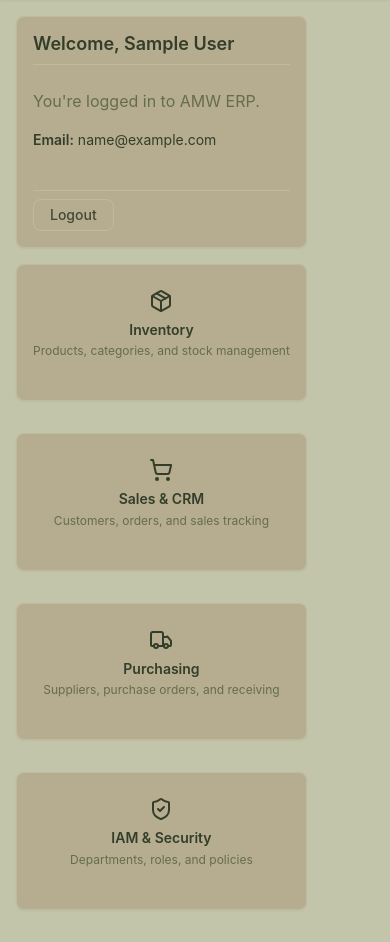
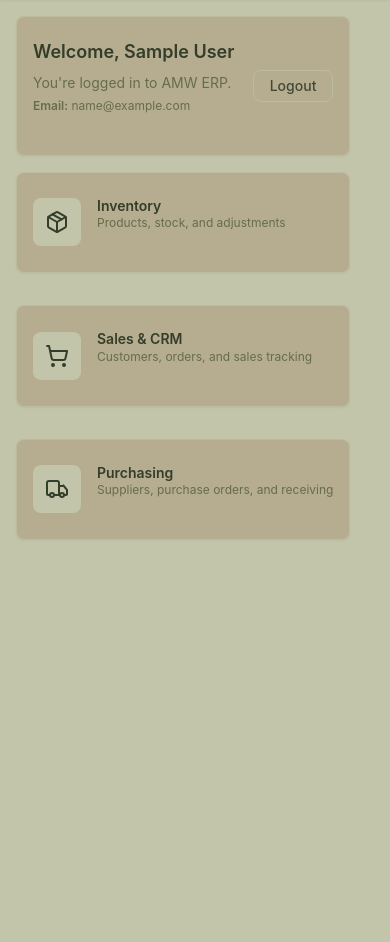
Before and after one commit to AhmadMWaddah/AMW_Django_ERP, a Django app: page /accounts/dashboard/ in a window 390 px wide. Shown: the part 64-1006 px from the top of the page. After the commit the page ends 603 px from the top, so only its background shows below. Run offline with Django 4.2, Linux system fonts and the light colour scheme; the visitor is signed in with stand-in values (Sample User, id 1); some libraries are stand-ins or nearby versions.

Commit message:
[phase-7] Fix: Dashboard layout, sidebar nav, and scroll preservation
Welcome card now landscape full-width at top. Module cards are 2-per-row clickable cards linking to each module. Removed Core Admin, Employee, Departments, Roles, Policies, Categories, Stock Adjustments, and Admin sub-links from sidebar nav. Added sidebar scroll position preservation via sessionStorage. Added responsive CSS to stack cards to 1 column on mobile.

```diff
--- a/core/context_processors.py
+++ b/core/context_processors.py
@@ -52,35 +52,10 @@ def _build_nav_hierarchy():
             "app": "accounts",
         },
         {
-            "title": "Core",
-            "icon": "settings",
-            "children": [
-                {"title": "Admin", "url": "admin:index", "app": "admin"},
-            ],
-        },
-        {
-            "title": "Identity",
-            "icon": "users",
-            "children": [
-                {"title": "Employees", "url": "admin:accounts_employee_changelist", "app": "accounts"},
-            ],
-        },
-        {
-            "title": "IAM",
-            "icon": "shield-check",
-            "children": [
-                {"title": "Departments", "url": "admin:security_department_changelist", "app": "security"},
-                {"title": "Roles", "url": "admin:security_role_changelist", "app": "security"},
-                {"title": "Policies", "url": "admin:security_policy_changelist", "app": "security"},
-            ],
-        },
-        {
             "title": "Inventory",
             "icon": "package",
             "children": [
                 {"title": "Products", "url": "Inventory:ProductList", "app": "inventory"},
-                {"title": "Stock Adjustments", "url": "admin:inventory_stockadjustment_changelist", "app": "inventory"},
-                {"title": "Categories", "url": "admin:inventory_category_changelist", "app": "inventory"},
             ],
         },
         {
@@ -89,8 +64,6 @@ def _build_nav_hierarchy():
             "children": [
                 {"title": "Customers", "url": "Sales:CustomerList", "app": "sales"},
                 {"title": "Sales Orders", "url": "Sales:OrderList", "app": "sales"},
-                {"title": "Admin: Customers", "url": "admin:sales_customer_changelist", "app": "sales"},
-                {"title": "Admin: Orders", "url": "admin:sales_salesorder_changelist", "app": "sales"},
             ],
         },
         {
@@ -99,8 +72,13 @@ def _build_nav_hierarchy():
             "children": [
                 {"title": "Suppliers", "url": "Purchasing:SupplierList", "app": "purchasing"},
                 {"title": "Purchase Orders", "url": "Purchasing:OrderList", "app": "purchasing"},
-                {"title": "Admin: Suppliers", "url": "admin:purchasing_supplier_changelist", "app": "purchasing"},
-                {"title": "Admin: POs", "url": "admin:purchasing_purchaseorder_changelist", "app": "purchasing"},
+            ],
+        },
+        {
+            "title": "Administration",
+            "icon": "settings",
+            "children": [
+                {"title": "Admin Panel", "url": "admin:index", "app": "admin"},
             ],
         },
     ]
--- a/static/styles/_layout.css
+++ b/static/styles/_layout.css
@@ -251,6 +251,29 @@
     margin-bottom: var(--space-md);
 }
 
+/* Landscape card for welcome/header sections */
+.card--landscape {
+    padding: 0;
+}
+
+.card__body--wide {
+    padding: var(--space-lg);
+}
+
+/* Clickable card (anchor wrapper) */
+a.card--clickable {
+    text-decoration: none;
+    color: inherit;
+    transition: box-shadow var(--transition-fast), border-color var(--transition-fast);
+}
+
+a.card--clickable:hover {
+    box-shadow: var(--shadow-md);
+    border-color: var(--border-color-strong);
+    text-decoration: none;
+    color: inherit;
+}
+
 .card__header {
     display: flex;
     align-items: center;
@@ -496,6 +519,11 @@
         padding: var(--space-md);
     }
 
+    /* Stack module cards to 1 column on mobile */
+    .u-grid[style*="grid-template-columns: repeat(2"] {
+        grid-template-columns: 1fr !important;
+    }
+
     .topbar__user-info {
         display: none;
     }
--- a/templates/accounts/pages/dashboard.html
+++ b/templates/accounts/pages/dashboard.html
@@ -5,62 +5,63 @@
 {% block topbar_title %}Dashboard{% endblock %}
 
 {% block dashboard_content %}
-<div class="card">
-    <div class="card__header">
-        <h2 class="card__title">Welcome, {{ request.user.get_full_name|default:request.user.email }}</h2>
+
+{# Welcome Card - Landscape Full Width #}
+<div class="card card--landscape">
+    <div class="card__body card__body--wide">
+        <div class="u-flex u-items-center u-justify-between">
+            <div>
+                <h2 class="card__title u-mb-sm">Welcome, {{ request.user.get_full_name|default:request.user.email }}</h2>
+                <p class="u-text-sm u-text-muted u-mb-xs">You're logged in to {{ app_name }}.</p>
+                <p class="u-text-xs u-text-muted">
+                    <strong>Email:</strong> {{ request.user.email }}
+                    {% if request.user.department %}
+                    &nbsp;|&nbsp; <strong>Department:</strong> {{ request.user.department.name }}
+                    {% endif %}
+                </p>
             </div>
-    <div class="card__body">
-        <p class="u-text-muted u-mb-md">You're logged in to {{ app_name }}.</p>
-        <p class="u-text-sm"><strong>Email:</strong> {{ request.user.email }}</p>
-        {% if request.user.department %}
-            <p class="u-text-sm"><strong>Department:</strong> {{ request.user.department.name }}</p>
-        {% endif %}
-    </div>
-    <div class="card__footer">
-        <form method="post" action="{% url 'Accounts:Logout' %}" class="u-flex u-items-center u-gap-sm">
+            <form method="post" action="{% url 'Accounts:Logout' %}">
                 {% csrf_token %}
                 {% include "_snipps_/_button_.html" with text="Logout" type="submit" class="btn btn--outline" only %}
             </form>
         </div>
     </div>
+</div>
 
-{# Module Quick Links #}
-<div class="u-grid" style="grid-template-columns: repeat(auto-fit, minmax(280px, 1fr)); gap: var(--space-md);">
-    <div class="card">
-        <div class="card__body u-text-center">
-            <div class="u-flex u-justify-center u-items-center u-gap-sm u-mb-sm">
+{# Module Quick Links - 2 per row, clickable cards #}
+<div class="u-grid" style="grid-template-columns: repeat(2, 1fr); gap: var(--space-md);">
+    <a href="{% url 'Inventory:ProductList' %}" class="card card--clickable">
+        <div class="card__body u-flex u-items-center u-gap-md">
+            <div class="u-flex u-items-center u-justify-center" style="width: 48px; height: 48px; background-color: var(--color-surface-muted); border-radius: var(--radius-md); flex-shrink: 0;">
                 {% include "_snipps_/_icon_.html" with icon="package" class="" only %}
             </div>
-            <h3 class="u-text-sm u-font-semibold u-mb-xs">Inventory</h3>
-            <p class="u-text-xs u-text-muted">Products, categories, and stock management</p>
+            <div>
+                <h3 class="u-text-sm u-font-semibold">Inventory</h3>
+                <p class="u-text-xs u-text-muted">Products, stock, and adjustments</p>
             </div>
         </div>
-    <div class="card">
-        <div class="card__body u-text-center">
-            <div class="u-flex u-justify-center u-items-center u-gap-sm u-mb-sm">
+    </a>
+    <a href="{% url 'Sales:CustomerList' %}" class="card card--clickable">
+        <div class="card__body u-flex u-items-center u-gap-md">
+            <div class="u-flex u-items-center u-justify-center" style="width: 48px; height: 48px; background-color: var(--color-surface-muted); border-radius: var(--radius-md); flex-shrink: 0;">
                 {% include "_snipps_/_icon_.html" with icon="shopping-cart" class="" only %}
             </div>
-            <h3 class="u-text-sm u-font-semibold u-mb-xs">Sales & CRM</h3>
+            <div>
+                <h3 class="u-text-sm u-font-semibold">Sales & CRM</h3>
                 <p class="u-text-xs u-text-muted">Customers, orders, and sales tracking</p>
             </div>
         </div>
-    <div class="card">
-        <div class="card__body u-text-center">
-            <div class="u-flex u-justify-center u-items-center u-gap-sm u-mb-sm">
+    </a>
+    <a href="{% url 'Purchasing:SupplierList' %}" class="card card--clickable">
+        <div class="card__body u-flex u-items-center u-gap-md">
+            <div class="u-flex u-items-center u-justify-center" style="width: 48px; height: 48px; background-color: var(--color-surface-muted); border-radius: var(--radius-md); flex-shrink: 0;">
                 {% include "_snipps_/_icon_.html" with icon="truck" class="" only %}
             </div>
-            <h3 class="u-text-sm u-font-semibold u-mb-xs">Purchasing</h3>
+            <div>
+                <h3 class="u-text-sm u-font-semibold">Purchasing</h3>
                 <p class="u-text-xs u-text-muted">Suppliers, purchase orders, and receiving</p>
             </div>
         </div>
-    <div class="card">
-        <div class="card__body u-text-center">
-            <div class="u-flex u-justify-center u-items-center u-gap-sm u-mb-sm">
-                {% include "_snipps_/_icon_.html" with icon="shield-check" class="" only %}
-            </div>
-            <h3 class="u-text-sm u-font-semibold u-mb-xs">IAM & Security</h3>
-            <p class="u-text-xs u-text-muted">Departments, roles, and policies</p>
-        </div>
-    </div>
+    </a>
 </div>
 {% endblock %}
--- a/templates/layouts/base.html
+++ b/templates/layouts/base.html
@@ -34,6 +34,20 @@
     {# Global Toast & Modal Script #}
     <script src="{% static 'scripts/toast_modal.min.js' %}"></script>
 
+    {# Preserve sidebar scroll position across page loads #}
+    <script>
+        document.addEventListener("DOMContentLoaded", function () {
+            var sidebar = document.querySelector(".sidebar");
+            if (sidebar) {
+                var saved = sessionStorage.getItem("sidebar-scroll");
+                if (saved) { sidebar.scrollTop = parseInt(saved, 10); }
+                sidebar.addEventListener("scroll", function () {
+                    sessionStorage.setItem("sidebar-scroll", sidebar.scrollTop);
+                });
+            }
+        });
+    </script>
+
     {# App-specific scripts #}
     {% block scripts %}{% endblock %}
 </body>
```
Lines whose indentation alone changed are shown as unchanged.
